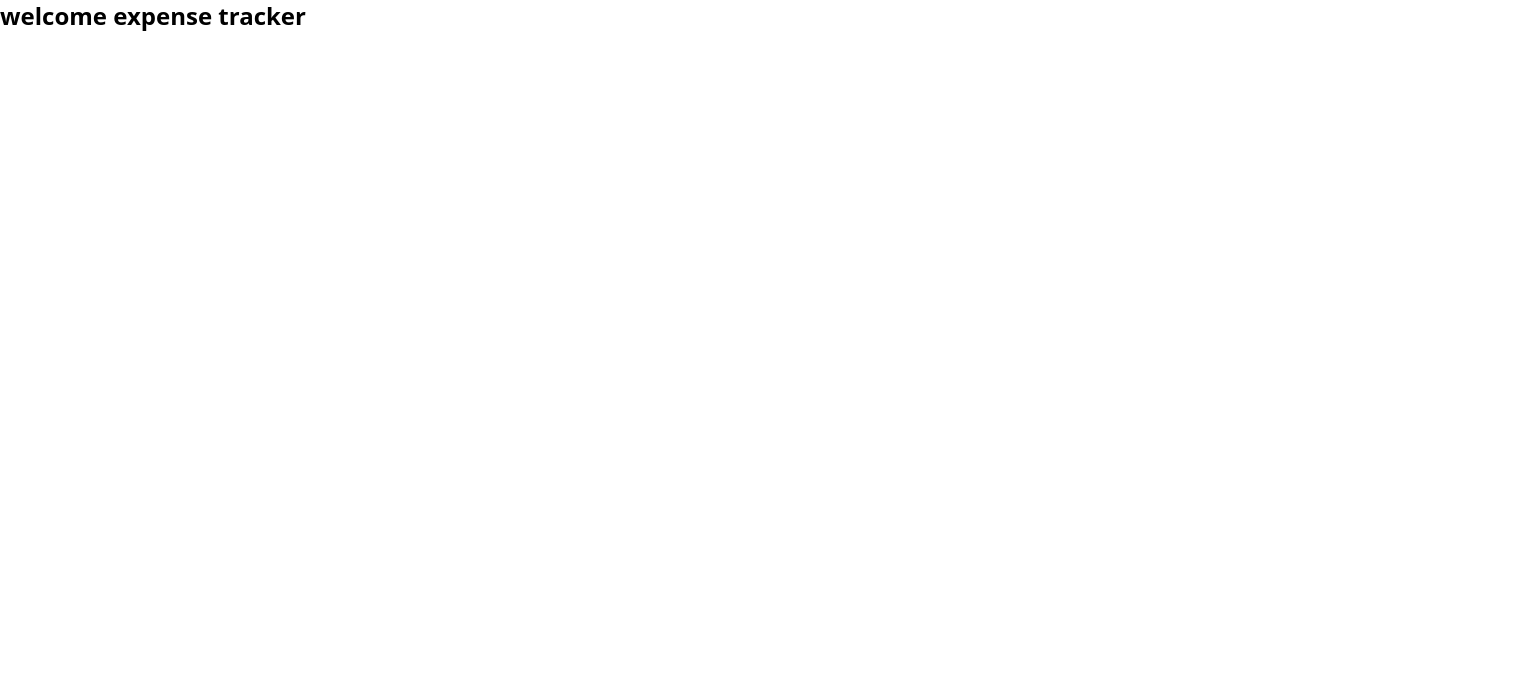
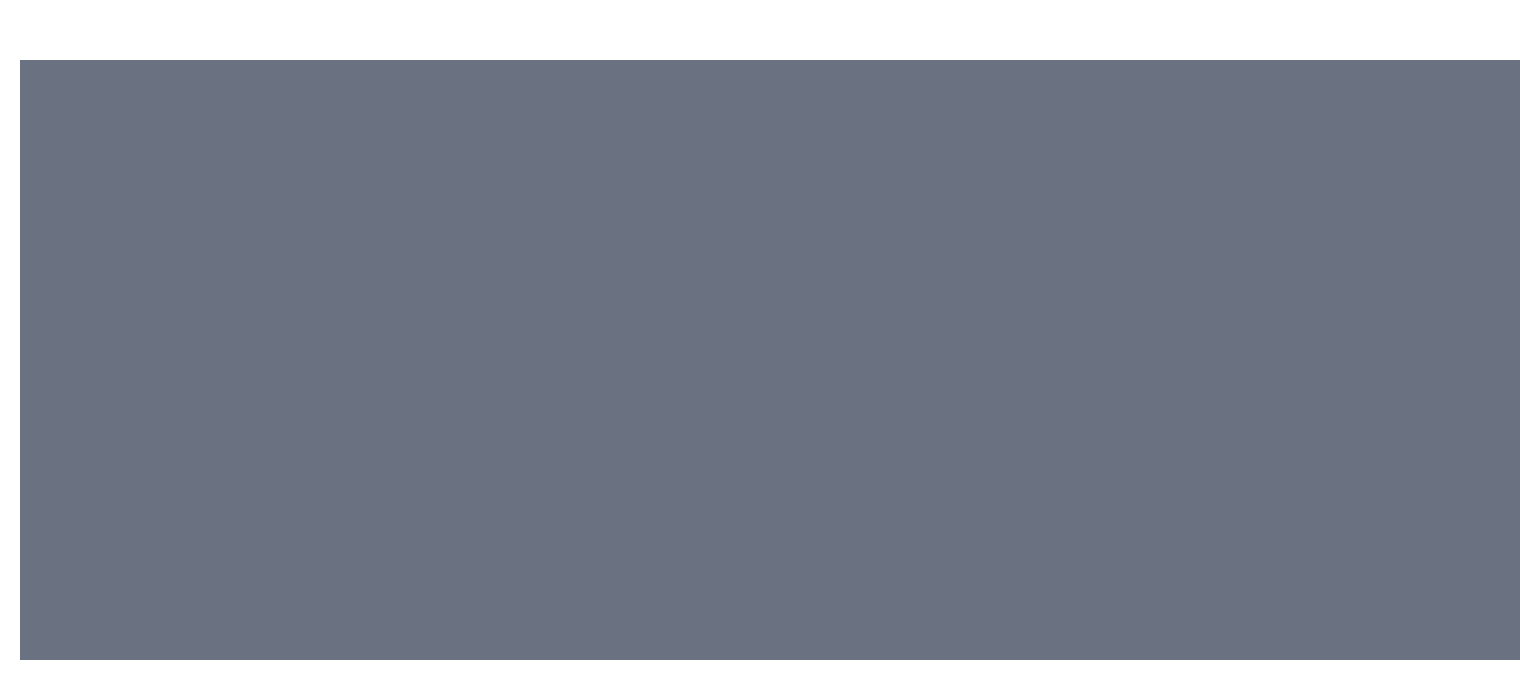
Before and after one commit to Tushar14969/Expense-Tracker, an Angular app in the folder ExpenseTrackerWeb/: page / in a window 1280 px wide. Shown: the top 698 px of the page, 1520 px wide, since content can reach past the window. Built offline with nearby package versions, Linux system fonts and the light colour scheme.

Commit message:
checked the tailwind css and designed some of the landing page

```diff
--- a/ExpenseTrackerWeb/src/app/app.component.html
+++ b/ExpenseTrackerWeb/src/app/app.component.html
@@ -1 +1,3 @@
-<h1 class="text-2xl font-bold">welcome expense tracker</h1>
+<div class="h-[600px] w-[1500px] bg-gray-500 mx-5 my-15">
+
+</div>
```
